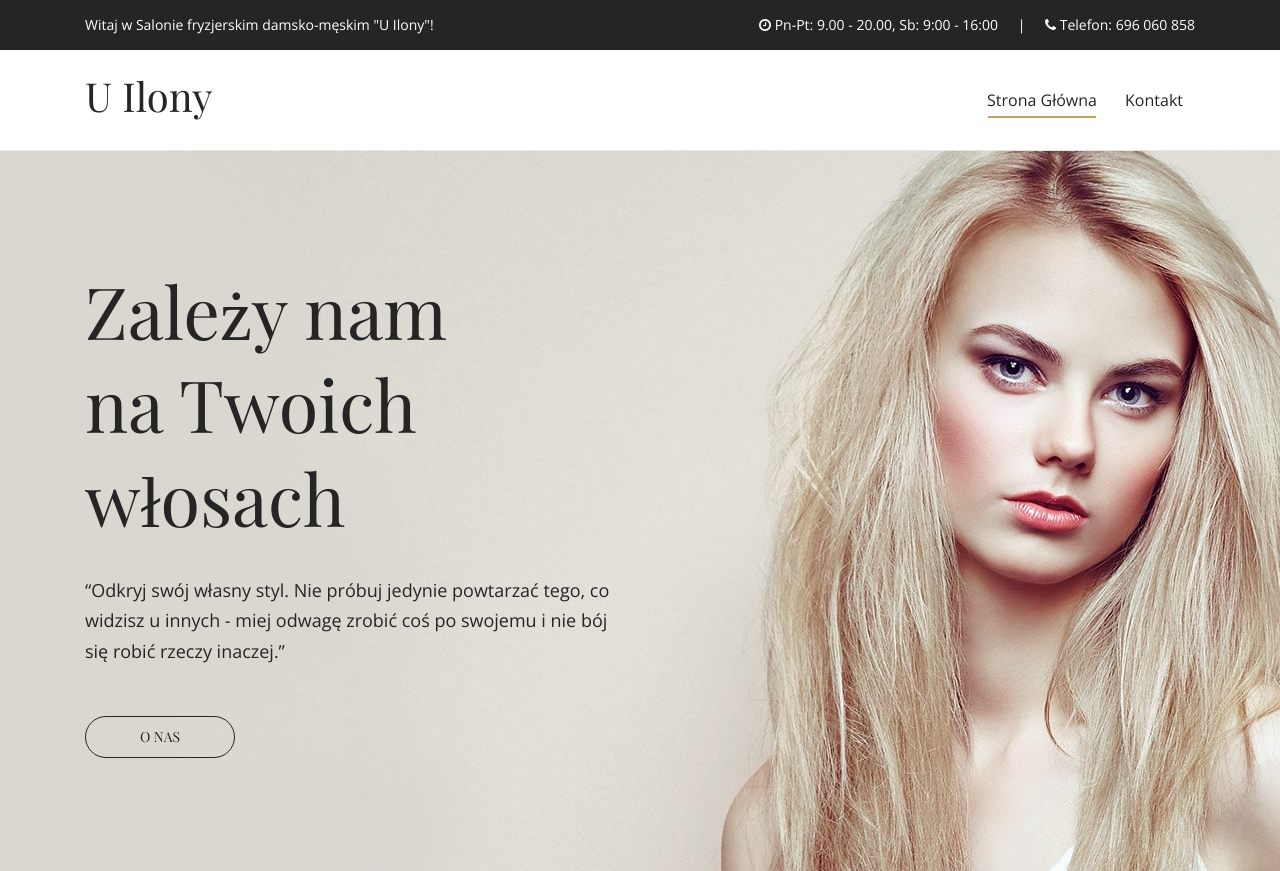
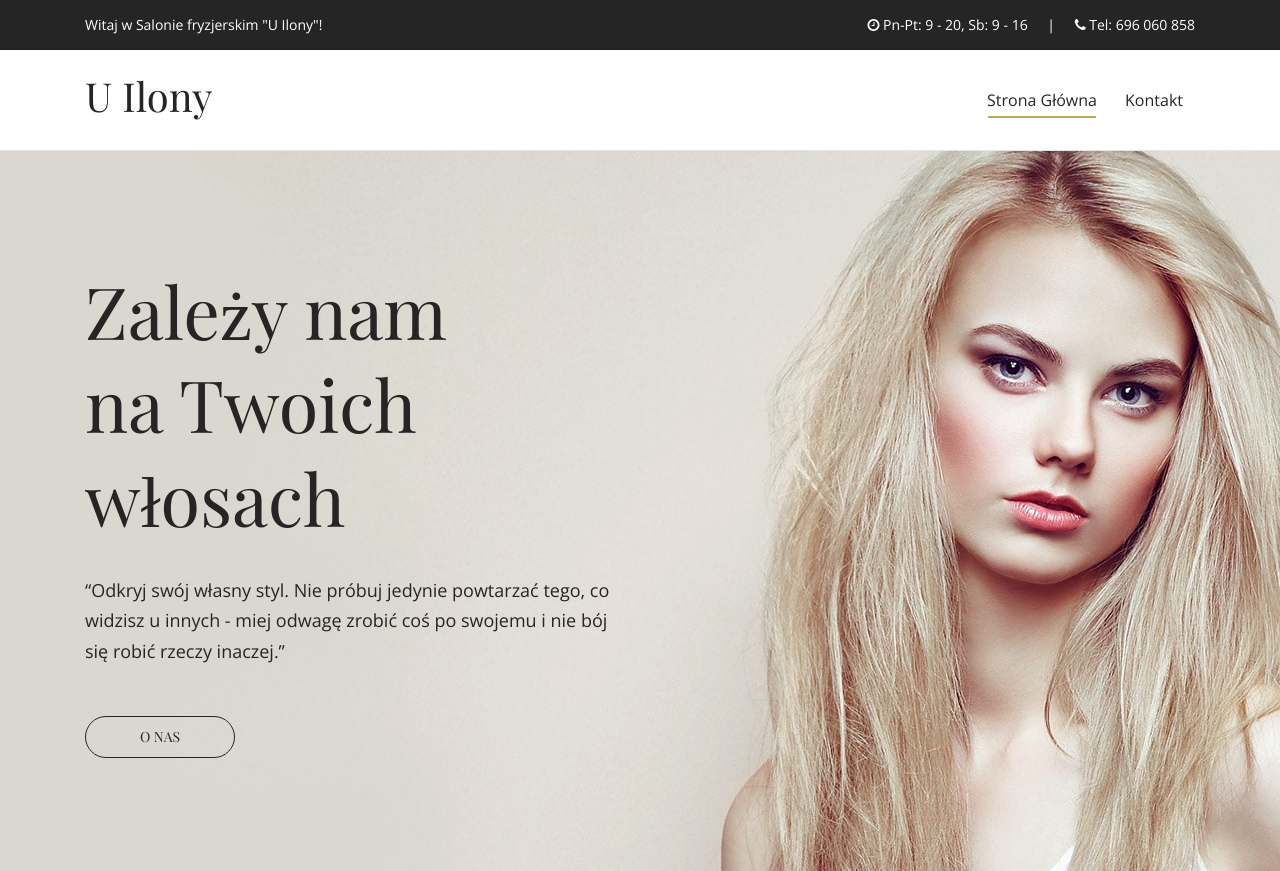
Before and after one commit to salonuilony/salonuilony.github.io, a website: page index.html in a window 1280 px wide. Shown: the top 871 px of the page. Drawn offline with nearby package versions, Linux system fonts and the light colour scheme.

Commit message:
Skrócone godziny otwarcia w nagłówku

```diff
--- a/index.html
+++ b/index.html
@@ -33,15 +33,15 @@
                 <div class="row h-100 align-items-center">
                     <div class="col-5">
                         <div class="top-header-content">
-                            <p>Witaj w Salonie fryzjerskim damsko-męskim "U Ilony"!</p>
+                            <p>Witaj w Salonie fryzjerskim "U Ilony"!</p>
                         </div>
                     </div>
                     <div class="col-7">
                         <div class="top-header-content text-right">
                             <p>
-                                <i class="fa fa-clock-o" aria-hidden="true"></i> Pn-Pt: 9.00 - 20.00, Sb: 9:00 - 16:00
+                                <i class="fa fa-clock-o" aria-hidden="true"></i> Pn-Pt: 9 - 20, Sb: 9 - 16
                                 <span class="mx-2"></span> | <span class="mx-2"></span>
-                                <i class="fa fa-phone" aria-hidden="true"></i> Telefon: 696 060 858</p>
+                                <i class="fa fa-phone" aria-hidden="true"></i> Tel: 696 060 858</p>
                         </div>
                     </div>
                 </div>
```
